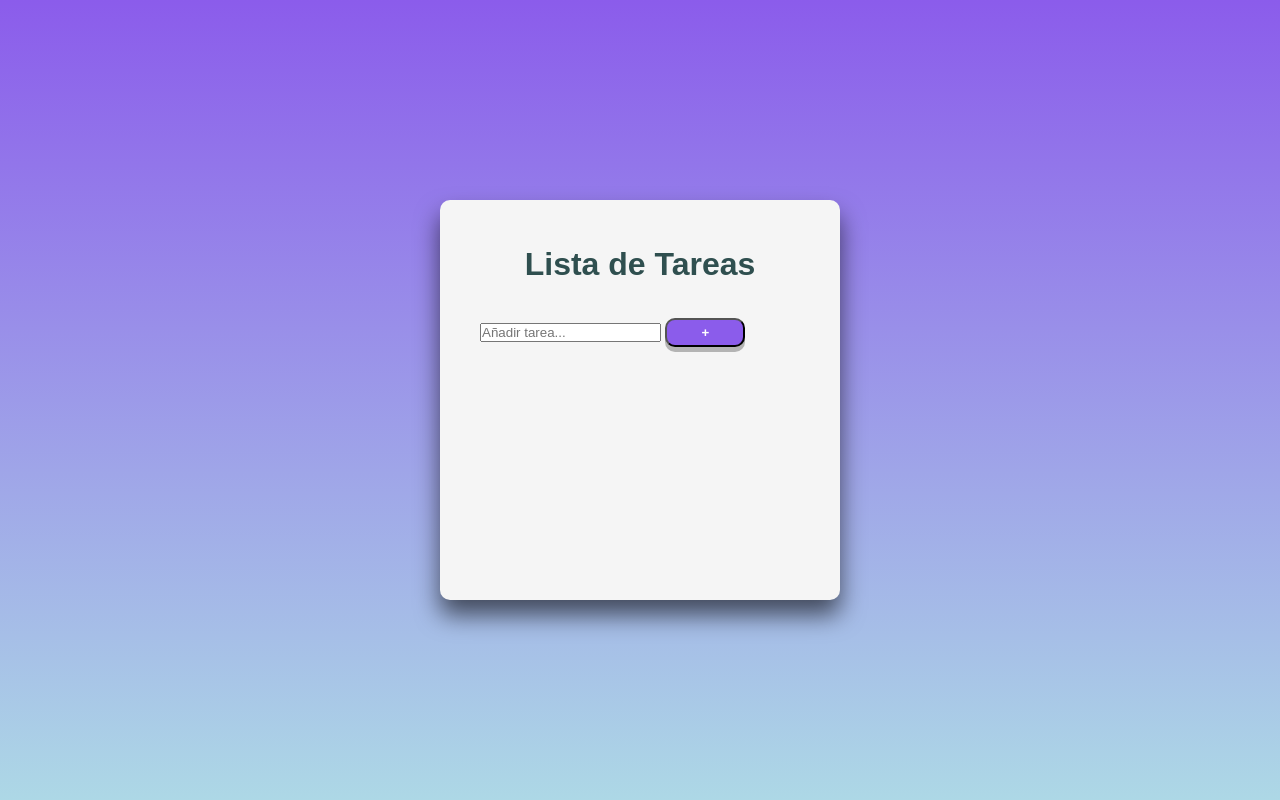
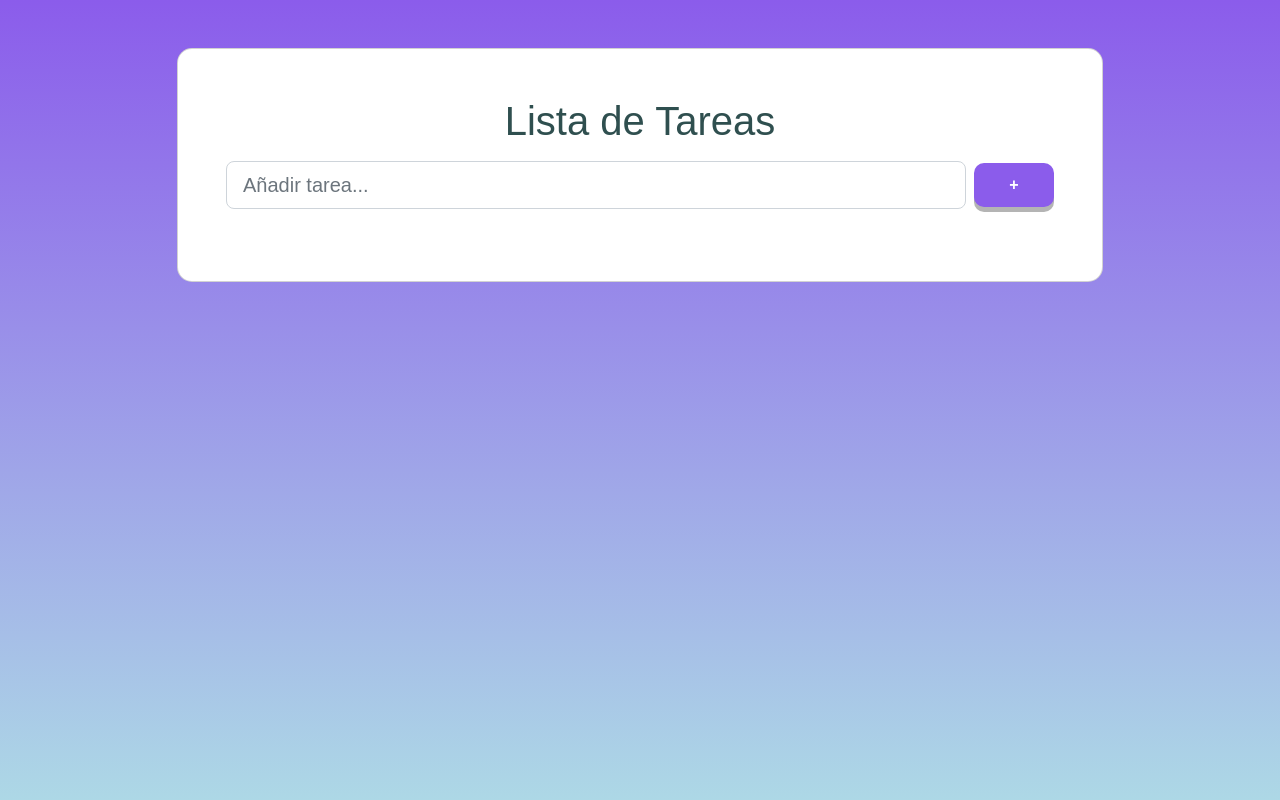
Before and after one commit to RebeCanonico/curso-daw, a PHP site: page /lista-tareas.html in a window 1280 px wide. Run offline with PHP 8.4, Linux system fonts and the light colour scheme.

Commit message:
21/12/2022

```diff
--- a/Frontend/Examen/lista-tareas.css
+++ b/Frontend/Examen/lista-tareas.css
@@ -1,123 +1,73 @@
-html {
-    height: 100%;
-}
 * {
-    padding: 0;
-    margin: 0;
-    box-sizing: border-box;
     font-family: "Poppins", sans-serif;
 }
 body {
-    height: 100%;
-    background: #8b5ceb;
     background: linear-gradient(180deg, #8b5ceb 0%, #ADD8E6 100%);
-    font-size: 16px;
-    line-height: 1.5
+    background-attachment: fixed; /* evitar que se repita el gradiente */
 }
 
-
-  .container {
-    position: absolute;
-    top: 50%;
-    left: 50%;
-    transform: translate(-50%, -50%);
-    width: 400px;
-    height: 400px;
-    padding: 40px;
-    box-sizing: border-box;
-    background: whitesmoke;
-    box-shadow: 0 15px 25px rgba(0, 0, 0, .6);
-    border-radius: 10px;
-
-  }
-  .container h1 {
-    margin: 0 0 30px;
-    padding: 0;
+h1 {
     color: darkslategrey;
     text-align: center;
 }
-input {
 
-}
 button {
+    border: none;
     position: relative;
-    cursor: pointer;
     background-color: #8b5ceb;
     color: white;
     font-weight: bold;
-    padding: 5px 10px;
+    padding: 10px;
     width: 80px;
     text-align: center;
-    border-radius: 10px;
+    border-radius: 10px !important;
+    /* !important es para que tenga mas peso que otras clases como bootstrap que lo sobreescribirian y no nos pillaria este. */
     box-shadow: 0 5px 0 0 rgb(180, 180, 180);
 }
+
 button:active {
     top: 5px;
     box-shadow: 0 0px 0 0 rgb(180, 180, 180);
 }
 
-  /* When clicked on, add a background color and strike out text */
+ul {
+    margin: 0;
+    padding: 0;
+}
+
+
+/* Style the list items */
+ul > li {
+    cursor: pointer;
+    list-style-type: none;
+    font-size: 24px;
+    padding: 0 0 0 40px;
+}
+
+/* Color de fondo al pasar el mouse */
+ul li:hover {
+    background: #ddd;
+    border-radius: 10px;
+}
+/* Al hacer clic, agrega un color de fondo y tacha el texto */
 ul li.checked {
     background: #888;
     color: #fff;
+    border-radius: 10px;
     text-decoration: line-through;
+    max-height: 3rem;
+
 }
-
-  /* Add a "checked" mark when clicked on */
+/* Agrega una marca de "marcado" cuando se hace clic  */
 ul li.checked::before {
     content: '';
-    position: absolute;
-    border-color: #fff;
+    border-color: green;
     border-style: solid;
     border-width: 0 2px 2px 0;
-    top: 10px;
-    left: 16px;
     transform: rotate(45deg);
     height: 15px;
     width: 7px;
 }
-
-
-  /* .search {
-    margin-left: auto;
-    margin-right: auto;
-    width: 100%;
-  }
-
-  form {
-    display: flex;
-  }
-
-  input {
-    padding: 15px 10px;
-    outline: none;
-    width: 400px;
-  } */
-
-  /* .li-container {
-    background-color: white;
-    width: 100%;
-    color: darkslategray;
-    margin-top: 20px;
-  }
-
-  ul {
-    padding: 0;
-  }
-
-  li {
-    list-style: none;
-    background-color: lightgray;
-    border-radius: 10px;
-    margin-top: 15px;
-    display: flex;
-  }
-
-  li p {
-    margin: 0;
-    padding: 15px;
-    width: 100%;
-  } */
 
 .eliminar {
     margin-left: auto;
@@ -131,28 +81,13 @@
     border-bottom-right-radius: 10px;
     width: 10%;
     font-size: 1.2em;
+    max-height: 3rem;
 }
-
 .eliminar:hover {
-    cursor: pointer;
     background-color: lightseagreen;
 }
-
-  .btn-add {
-    padding: 5px 15px;
-    border: none;
-    color: white;
-    font-family: fantasy;
-    background-color: teal;
-    font-size: 1.4rem;
-    outline: none;
+.eliminar img{
+    max-height: 2rem;
+    display:block;
+    margin:auto;
 }
-
-  .btn-add:hover {
-    cursor: pointer;
-    background-color: darkcyan;
-  }
-
-  /* .empty {
-    color: darkslategrey;
-  } */
--- a/Frontend/Examen/lista-tareas.html
+++ b/Frontend/Examen/lista-tareas.html
@@ -7,26 +7,46 @@
     <meta name="viewport" content="width=device-width, initial-scale=1.0">
     <title>Lista de tareas pendientes</title>
     <link rel="stylesheet" href="lista-tareas.css">
+    <!-- CSS bootstrap -->
+    <link href="https://cdn.jsdelivr.net/npm/bootstrap@5.2.3/dist/css/bootstrap.min.css" rel="stylesheet"
+        integrity="sha384-rbsA2VBKQhggwzxH7pPCaAqO46MgnOM80zW1RWuH61DGLwZJEdK2Kadq2F9CUG65" crossorigin="anonymous">
 </head>
 
 <body>
-    <div class="container">
-        <h1>Lista de Tareas</h1>
-        <div>
-            <input id="tarea" type="text" placeholder="Añadir tarea...">
-            <button onclick="nuevaTarea()">+</button>
+    <section class="vh-100">
+        <div class="container py-5 h-100">
+            <div class="row d-flex justify-content-center h-100">
+                <div class="col col-xl-10">
+
+                    <div class="card" style="border-radius: 15px;">
+                        <div class="card-body p-5">
+
+                            <h1 class="mb-3">Lista de Tareas</h1>
+
+                            <div class="d-flex justify-content-center align-items-center mb-4">
+                                <div class="form-outline flex-fill">
+                                    <input id="tarea" type="text" placeholder="Añadir tarea..."
+                                        class="form-control form-control-lg">
+
+                                </div>
+                                <button class="ms-2" onclick="nuevaTarea()">+</button>
+                            </div>
+
+                            <ul id="miListaTareas" class="list-group mb-0">
+                            </ul>
+
+                        </div>
+                    </div>
+
+                </div>
+            </div>
         </div>
-
-        <div>
-            <ul id="miListaTareas">
-            </ul>
-        </div>
-        <!-- <div>
-            <p>No tienes tareas pendientes.</p>
-        </div> -->
-    </div>
-
+    </section>
 </body>
+<!-- JavaScript bootstrap -->
+<script src="https://cdn.jsdelivr.net/npm/bootstrap@5.2.3/dist/js/bootstrap.bundle.min.js"
+    integrity="sha384-kenU1KFdBIe4zVF0s0G1M5b4hcpxyD9F7jL+jjXkk+Q2h455rYXK/7HAuoJl+0I4"
+    crossorigin="anonymous"></script>
 <script src="lista-tareas.js"></script>
 
 </html>
--- a/Frontend/Examen/lista-tareas.js
+++ b/Frontend/Examen/lista-tareas.js
@@ -1,6 +1,6 @@
 
 // AQUI INICIA LA EJECUCION CUANDO LLEGO A LA PAGINA
-// Create a "close" button and append it to each list item
+// crear boton cerrar y añadirselo a cada elemento
 let miListaTareas = document.getElementsByTagName("li");
 let j;
 for (j = 0; j < miListaTareas.length; j++) {
@@ -10,6 +10,14 @@
   span.appendChild(txt);
   miListaTareas[j].appendChild(span);
 }
+
+// Add a "checked" symbol when clicking on a list item
+let list = document.querySelector('ul');
+list.addEventListener('click', function(ev) {
+  if (ev.target.tagName === 'LI') {
+    ev.target.classList.toggle('checked');
+  }
+}, false);
 
 
 // se ejecuta la primera vez cuando carga la pagina para poner el onclick a la X de cerrar
@@ -23,24 +31,21 @@
   for (i = 0; i < cruces.length; i++) {
       cruces[i].onclick = function() {
           let listItem = this.parentElement;
+          listItem.classList.remove('d-flex');
           listItem.style.display = "none";
       }
   }
-  // Add a "checked" symbol when clicking on a list item
-  let list = document.querySelector('ul');
-  list.addEventListener('click', function(ev) {
-    if (ev.target.tagName === 'LI') {
-      ev.target.classList.toggle('checked');
-    }
-  }, false);
 }
 // Crear un nuevo elemento de lista al hacer clic en el botón "Agregar"
 function nuevaTarea() {
 
     let li = document.createElement("li");
     let inputValue = document.getElementById("tarea").value;
+    let spanTexto = document.createElement("SPAN");
     let texto = document.createTextNode(inputValue);
-    li.appendChild(texto);
+    spanTexto.classList.add('mx-4')
+    spanTexto.appendChild(texto);
+    li.appendChild(spanTexto);
     if (inputValue === '') {
       alert("¡Tienes que escribir algo!");
     } else {
@@ -48,10 +53,14 @@
     }
     document.getElementById("tarea").value = "";
     let span = document.createElement("SPAN");
-    let txt = document.createTextNode("\u00D7");
+    let icon = document.createElement('img');
+    icon.src = 'eliminar.png';
+    icon.classList.add('img-fluid');
+    // let txt = document.createTextNode("\u00D7");
     span.className = "eliminar";
-    span.appendChild(txt);
+    span.appendChild(icon);
     li.appendChild(span);
+    li.classList.add('d-flex', 'justify-content-between', 'align-items-center', "my-1");
 
     cargarTareas();
 }
```
Also changed, not shown: Frontend/Bootstrap/website.html (+16 -9 lines), Frontend/Examen/eliminar.png (added). Lines whose indentation alone changed are shown as unchanged.
